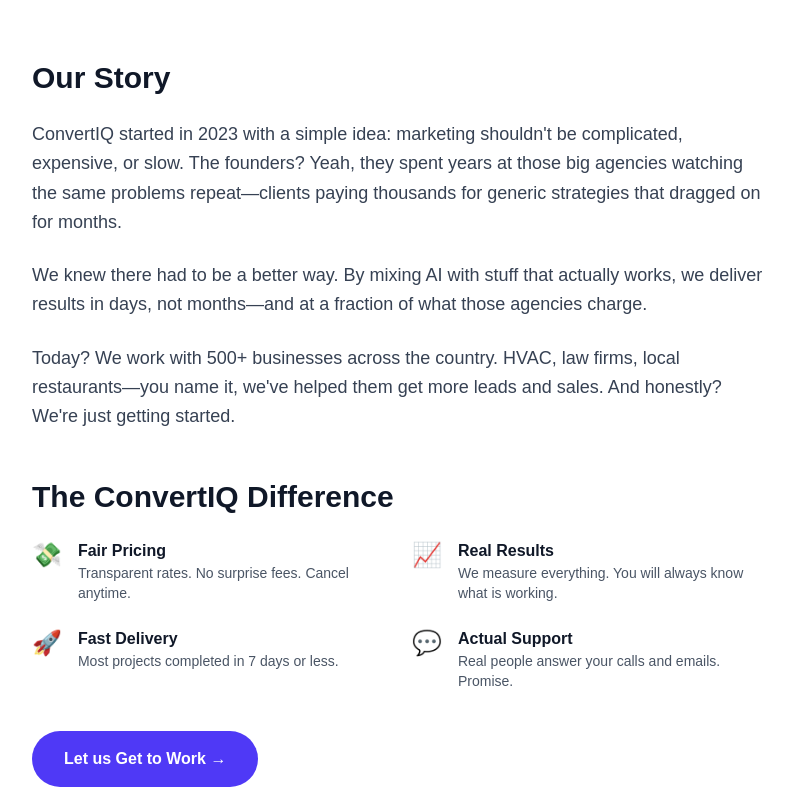
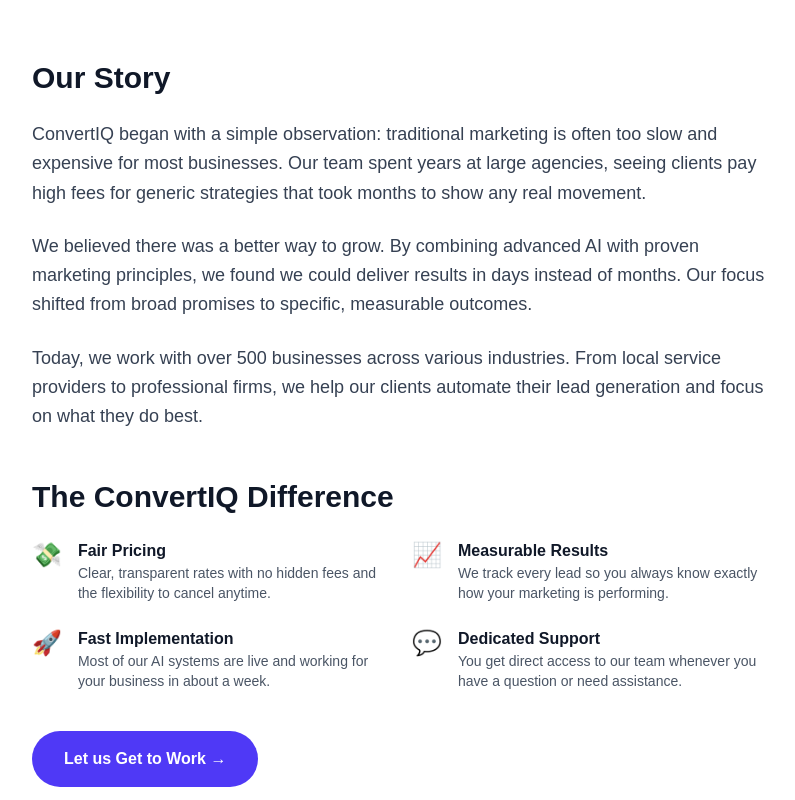
Before and after one commit to jdgafx/convertiq.com, a Next.js app: page /about in a window 1280 px wide. Shown: the part 940-1740 px from the top of the page, without its empty margins (240-1035 px from the left). Built offline with nearby package versions, Linux system fonts and the light colour scheme.

Commit message:
Humanization: Second pass on About page to break formulaic structures

```diff
--- a/src/app/about/page.tsx
+++ b/src/app/about/page.tsx
@@ -10,7 +10,7 @@
                 <div className="container mx-auto px-4 text-center">
                     <h1 className="text-4xl md:text-6xl font-black mb-6">About ConvertIQ</h1>
                     <p className="text-xl text-gray-300 max-w-2xl mx-auto">
-                        Look, we help businesses get more leads and make more sales. That's it. Simple as that.
+                        We help businesses find more leads and close more sales using technology that actually delivers.
                     </p>
                 </div>
             </section>
@@ -48,26 +48,24 @@
                     <div className="bg-white rounded-3xl p-10 md:p-16 shadow-xl">
                         <h2 className="text-3xl font-bold text-gray-900 mb-6">Our Story</h2>
                         <p className="text-lg text-gray-700 leading-relaxed mb-6">
-                            ConvertIQ started in 2023 with a simple idea: marketing shouldn't be complicated, expensive, or slow.
-                            The founders? Yeah, they spent years at those big agencies watching the same problems repeat—clients
-                            paying thousands for generic strategies that dragged on for months.
+                            ConvertIQ began with a simple observation: traditional marketing is often too slow and expensive for most businesses.
+                            Our team spent years at large agencies, seeing clients pay high fees for generic strategies that took months to show any real movement.
                         </p>
                         <p className="text-lg text-gray-700 leading-relaxed mb-6">
-                            We knew there had to be a better way. By mixing AI with stuff that actually works,
-                            we deliver results in days, not months—and at a fraction of what those agencies charge.
+                            We believed there was a better way to grow. By combining advanced AI with proven marketing principles,
+                            we found we could deliver results in days instead of months. Our focus shifted from broad promises to specific, measurable outcomes.
                         </p>
                         <p className="text-lg text-gray-700 leading-relaxed mb-8">
-                            Today? We work with 500+ businesses across the country. HVAC, law firms,
-                            local restaurants—you name it, we've helped them get more leads and sales. And honestly?
-                            We're just getting started.
+                            Today, we work with over 500 businesses across various industries. From local service providers to professional firms,
+                            we help our clients automate their lead generation and focus on what they do best.
                         </p>
                         <h2 className="text-3xl font-bold text-gray-900 mb-6 mt-12">The ConvertIQ Difference</h2>
                         <div className="grid grid-cols-1 md:grid-cols-2 gap-6 mb-8">
                             {[
-                                { icon: "💸", title: "Fair Pricing", desc: "Transparent rates. No surprise fees. Cancel anytime." },
-                                { icon: "📈", title: "Real Results", desc: "We measure everything. You will always know what is working." },
-                                { icon: "🚀", title: "Fast Delivery", desc: "Most projects completed in 7 days or less." },
-                                { icon: "💬", title: "Actual Support", desc: "Real people answer your calls and emails. Promise." }
+                                { icon: "💸", title: "Fair Pricing", desc: "Clear, transparent rates with no hidden fees and the flexibility to cancel anytime." },
+                                { icon: "📈", title: "Measurable Results", desc: "We track every lead so you always know exactly how your marketing is performing." },
+                                { icon: "🚀", title: "Fast Implementation", desc: "Most of our AI systems are live and working for your business in about a week." },
+                                { icon: "💬", title: "Dedicated Support", desc: "You get direct access to our team whenever you have a question or need assistance." }
                             ].map((item, idx) => (
                                 <div key={idx} className="flex items-start gap-4">
                                     <span className="text-2xl">{item.icon}</span>
@@ -127,61 +125,35 @@
                         {[
                             {
                                 client: "HVAC Company",
-                                challenge: "Struggling to generate leads online, relying mostly on referrals. Only getting about 10-15 leads per month from their website.",
-                                solution: "Implemented AI chatbot for 24/7 lead capture, optimized Google Business profile, created targeted landing pages for each service area.",
-                                results: ["Increased leads by 567% (from 15 to 100+ per month)", "Reduced cost per lead by 62%", "Booked appointments directly through chatbot"],
-                                timeframe: "8 weeks",
+                                story: "A local HVAC business was struggling to find leads online and relied almost entirely on word-of-mouth. They were only seeing about 15 leads a month from their site.",
+                                solution: "We set up an AI chatbot to handle 24/7 lead capture and optimized their Google Business profile. We also built targeted landing pages for their specific service areas.",
+                                result: "In just 8 weeks, their leads jumped to over 100 per month—a 567% increase. Their cost per lead dropped by 62%, and appointments now book directly through the bot.",
                                 testimonial: "I was skeptical at first, but these guys delivered. Our phone has not stopped ringing since day one."
                             },
                             {
                                 client: "Dental Practice",
-                                challenge: "New practice trying to build patient base. High no-show rate, poor online review management, and zero automation.",
-                                solution: "AI voice receptionist for appointment scheduling, automated review requests, email nurture sequence for new patients.",
-                                results: ["Booked 47 new patient appointments in first month", "Reduced no-show rate by 73%", "Achieved 4.8 star average rating with 127 reviews"],
-                                timeframe: "6 weeks",
+                                story: "A new dental practice needed to build its patient base quickly. They were facing high no-show rates and had no automated systems for review management.",
+                                solution: "We implemented an AI voice receptionist for scheduling and set up automated email sequences to nurture new patients and request reviews.",
+                                result: "They booked 47 new patient appointments in the first month alone. No-shows dropped by 73%, and they reached a 4.8-star rating with over 120 reviews.",
                                 testimonial: "The automation alone saves us 10+ hours per week. And the new patient flow is incredible."
-                            },
-                            {
-                                client: "Local Restaurant",
-                                challenge: "Invisible in local search, negative reviews going unanswered, declining foot traffic.",
-                                solution: "Google Business optimization, AI review response system, social media content strategy, local SEO campaign.",
-                                results: ["Doubled online reservations in 30 days", "Response rate to all reviews at 100%", "Ranked #1 for 12 local keywords"],
-                                timeframe: "4 weeks",
-                                testimonial: "We finally show up when people search for restaurants near us. Best investment we have made."
                             }
                         ].map((study, idx) => (
                             <div key={idx} className="bg-white rounded-3xl shadow-xl overflow-hidden">
                                 <div className="grid grid-cols-1 lg:grid-cols-2">
                                     <div className="bg-gradient-to-br from-indigo-600 to-indigo-800 p-10 text-white">
-                                        <div className="text-indigo-300 text-sm font-bold uppercase tracking-widest mb-4">Case Study</div>
+                                        <div className="text-indigo-300 text-sm font-bold uppercase tracking-widest mb-4">Success Story</div>
                                         <h3 className="text-3xl font-black mb-6">{study.client}</h3>
                                         <div className="space-y-6">
-                                            <div>
-                                                <h4 className="font-bold text-indigo-200 mb-2">The Challenge</h4>
-                                                <p className="text-indigo-100 text-sm">{study.challenge}</p>
-                                            </div>
-                                            <div>
-                                                <h4 className="font-bold text-indigo-200 mb-2">Our Solution</h4>
+                                            <p className="text-indigo-100 text-sm leading-relaxed">{study.story}</p>
+                                            <div className="pt-4 border-t border-indigo-500/30">
+                                                <h4 className="font-bold text-indigo-200 mb-2">The Solution</h4>
                                                 <p className="text-indigo-100 text-sm">{study.solution}</p>
-                                            </div>
-                                            <div>
-                                                <h4 className="font-bold text-indigo-200 mb-2">Timeframe</h4>
-                                                <p className="text-indigo-100 text-sm">{study.timeframe}</p>
                                             </div>
                                         </div>
                                     </div>
                                     <div className="p-10">
-                                        <h4 className="font-bold text-gray-900 mb-4">Results</h4>
-                                        <ul className="space-y-3 mb-8">
-                                            {study.results.map((result, rIdx) => (
-                                                <li key={rIdx} className="flex items-center gap-3 text-gray-700">
-                                                    <span className="w-6 h-6 bg-emerald-100 rounded-full flex items-center justify-center flex-shrink-0">
-                                                        <span className="text-emerald-600 text-sm">✓</span>
-                                                    </span>
-                                                    {result}
-                                                </li>
-                                            ))}
-                                        </ul>
+                                        <h4 className="font-bold text-gray-900 mb-4">The Results</h4>
+                                        <p className="text-gray-700 mb-8 leading-relaxed">{study.result}</p>
                                         <div className="bg-gray-50 rounded-xl p-6 border-l-4 border-indigo-500">
                                             <p className="text-gray-700 italic mb-3">"{study.testimonial}"</p>
                                             <p className="text-indigo-600 font-bold text-sm">— {study.client}</p>
```
